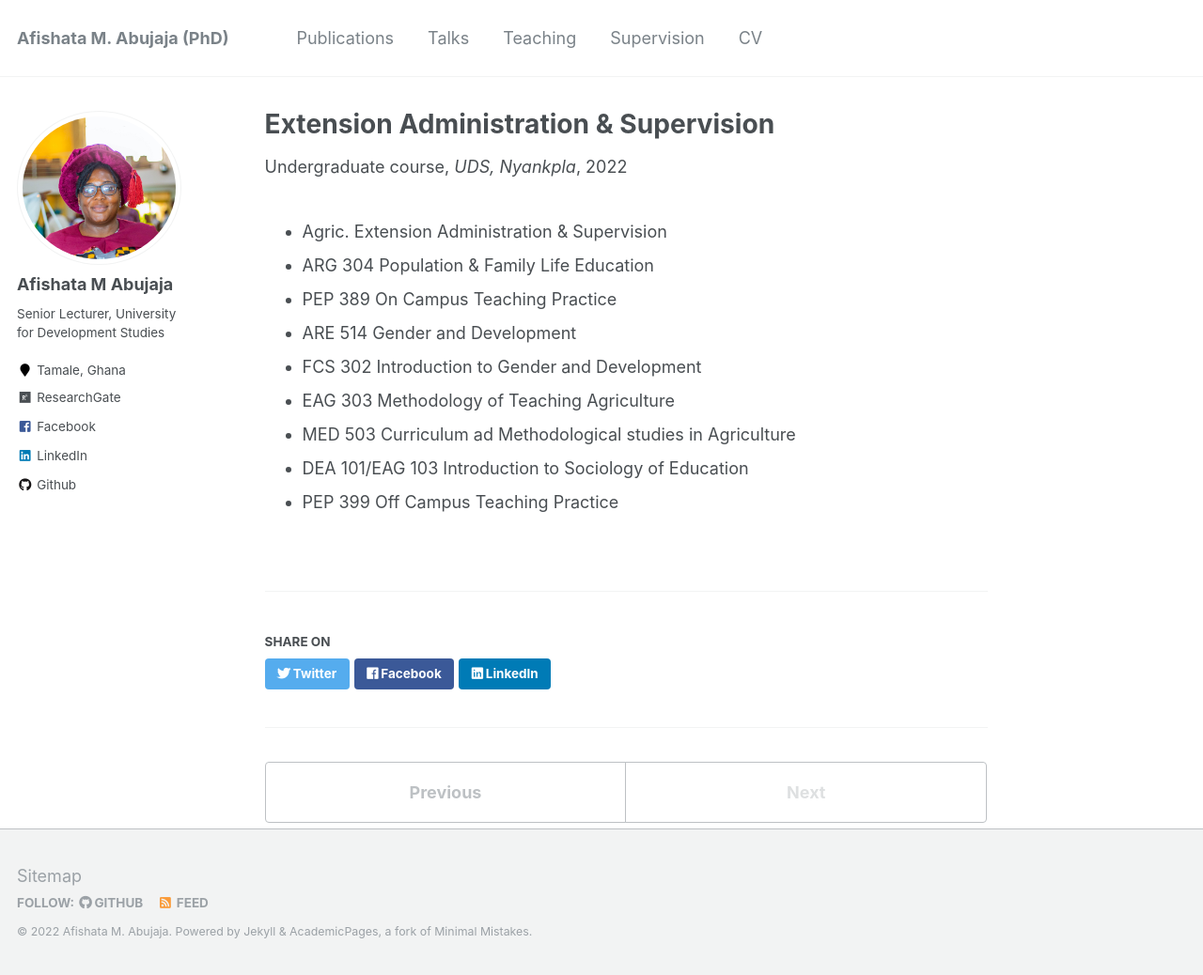
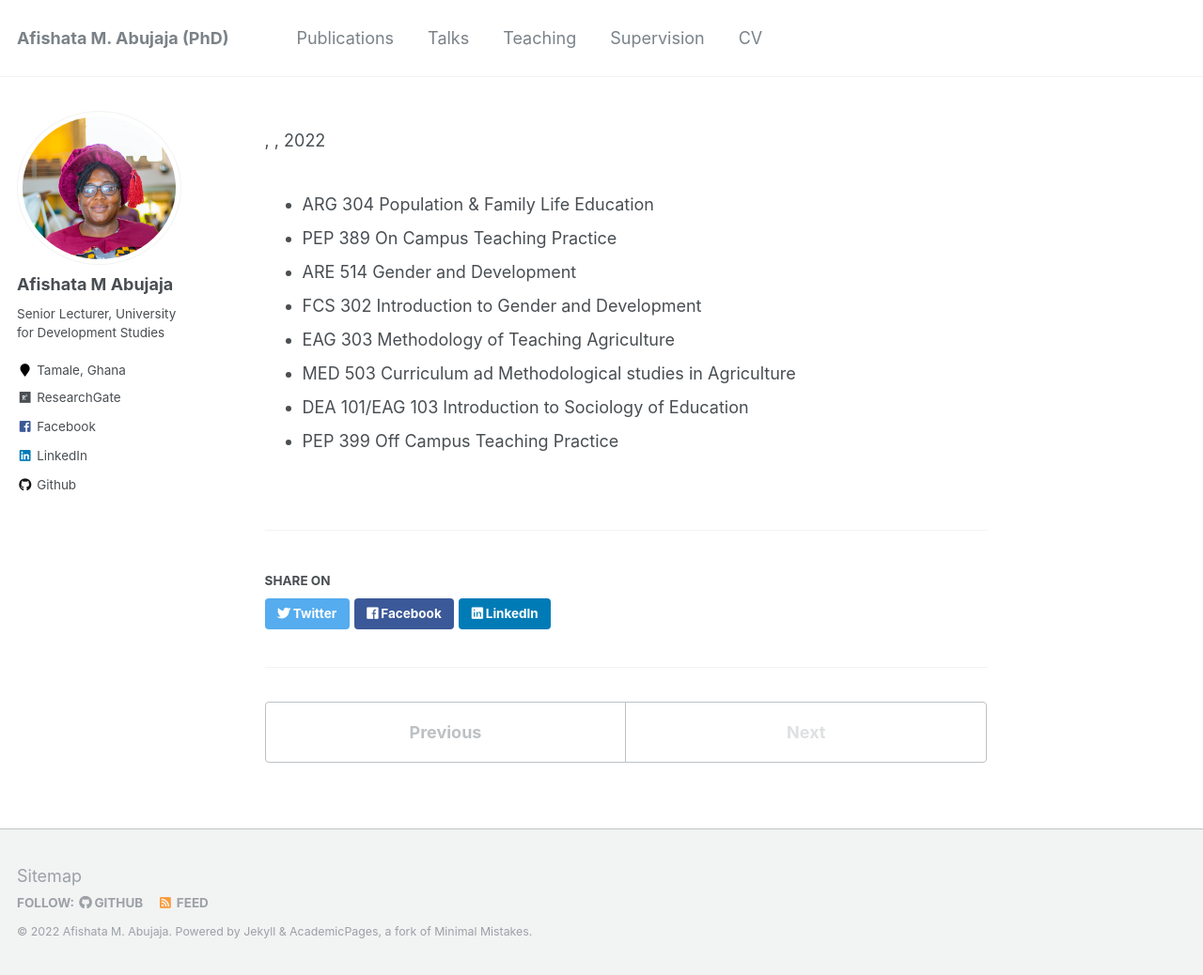
Before and after one commit to Abujaja93/abujaja, a Jekyll site: the page built from _teaching/UDS_Nyankpla.md, in a window 1280 px wide and 1038 px high. Shown: the whole window at 94% size. Built offline with Jekyll 4.4.1, drawn with Linux system fonts in a browser that asks for light colours.

Commit message:
Update UDS_Nyankpla.md

```diff
--- a/_teaching/UDS_Nyankpla.md
+++ b/_teaching/UDS_Nyankpla.md
@@ -1,14 +1,14 @@
 ---
-title: "Extension Administration & Supervision"
+title: "UDS Teaching"
 collection: teaching
-type: "Undergraduate course"
+<!-- type: "Undergraduate course" -->
 permalink: /teaching/
 venue: "UDS, Nyankpla"
+location: "Tamale, Ghana"
 <!-- date: 2013-01-01 -->
-location: "Tamale, Ghana"
+
 ---
 
-* Agric. Extension Administration & Supervision
 * ARG 304 Population & Family Life Education
 * PEP 389 On Campus Teaching Practice
 * ARE 514 Gender and Development
```
